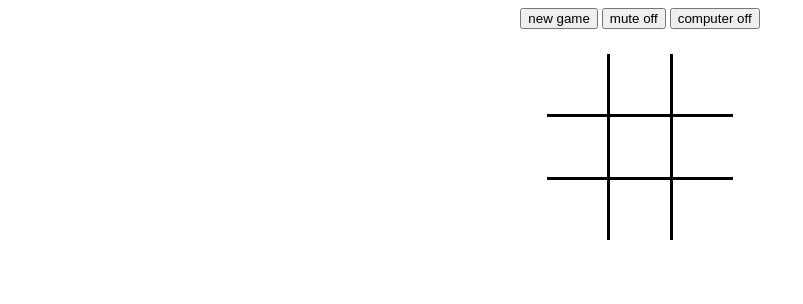
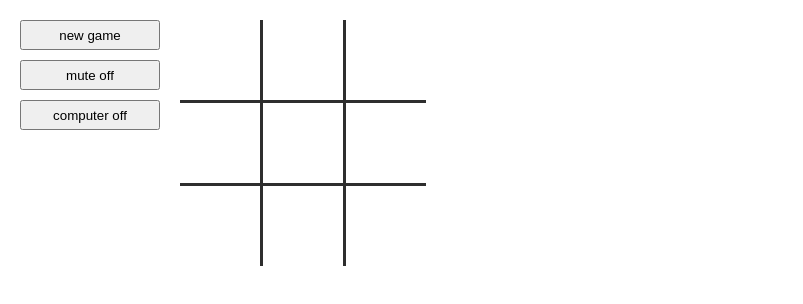
Before and after one commit to hunter-s70/TicTacToe, a website: page index.html in a window 1280 px wide. Shown: the whole page, without its empty margins (0-803 px from the left). Drawn offline with nearby package versions, Linux system fonts and the light colour scheme; some packages are replaced by stand-ins of ours; a script that the page names is missing; a web font is replaced by a local one.

Commit message:
change styles

```diff
--- a/css/style.css
+++ b/css/style.css
@@ -1,11 +1,18 @@
 .b-btn-group {
-    margin: 3px auto;
-    padding: 5px;
-    text-align: center;
+    float: left;
+    padding: 0 20px;
+}
+
+.b-btn {
+    margin-bottom: 10px;
+    width: 140px;
+    display: block;
+    height: 30px;
+    cursor: pointer;
 }
 
 .b-field {
-    margin: 20px auto;
+    margin: 20px 0;
     border-collapse: collapse;
     -webkit-touch-callout: none; /* iOS Safari */
     -webkit-user-select: none; /* Chrome/Safari/Opera */
@@ -16,13 +23,14 @@
 }
 
 .b-field__cell {
-    width: 60px;
-    height: 60px;
-    border: 3px solid #000;
+    width: 80px;
+    height: 80px;
+    border: 3px solid #2E2E2E;
     text-align: center;
     vertical-align: middle;
+    color: #2E2E2E;
     font-family: 'Marck Script', cursive;
-    font-size: 50px;
+    font-size: 80px;
 }
 
 .b-field__row:first-child .b-field__cell {
--- a/template/field.html
+++ b/template/field.html
@@ -1,12 +1,12 @@
 <div class="b-btn-group">
-    <button ng-click="clearBoard()">new game</button>
+    <button class="b-btn" ng-click="clearBoard()">new game</button>
 
-    <button ng-click="makeMute()">
+    <button class="b-btn" ng-click="makeMute()">
         <span ng-show="muteToggle">mute on</span>
         <span ng-hide="muteToggle">mute off</span>
     </button>
 
-    <button ng-click="enableComputer()" ng-if="!gameiInProcess">
+    <button class="b-btn" ng-click="enableComputer()" ng-if="!gameiInProcess">
         <span ng-show="computerEnable">computer on</span>
         <span ng-hide="computerEnable">computer off</span>
     </button>
```
